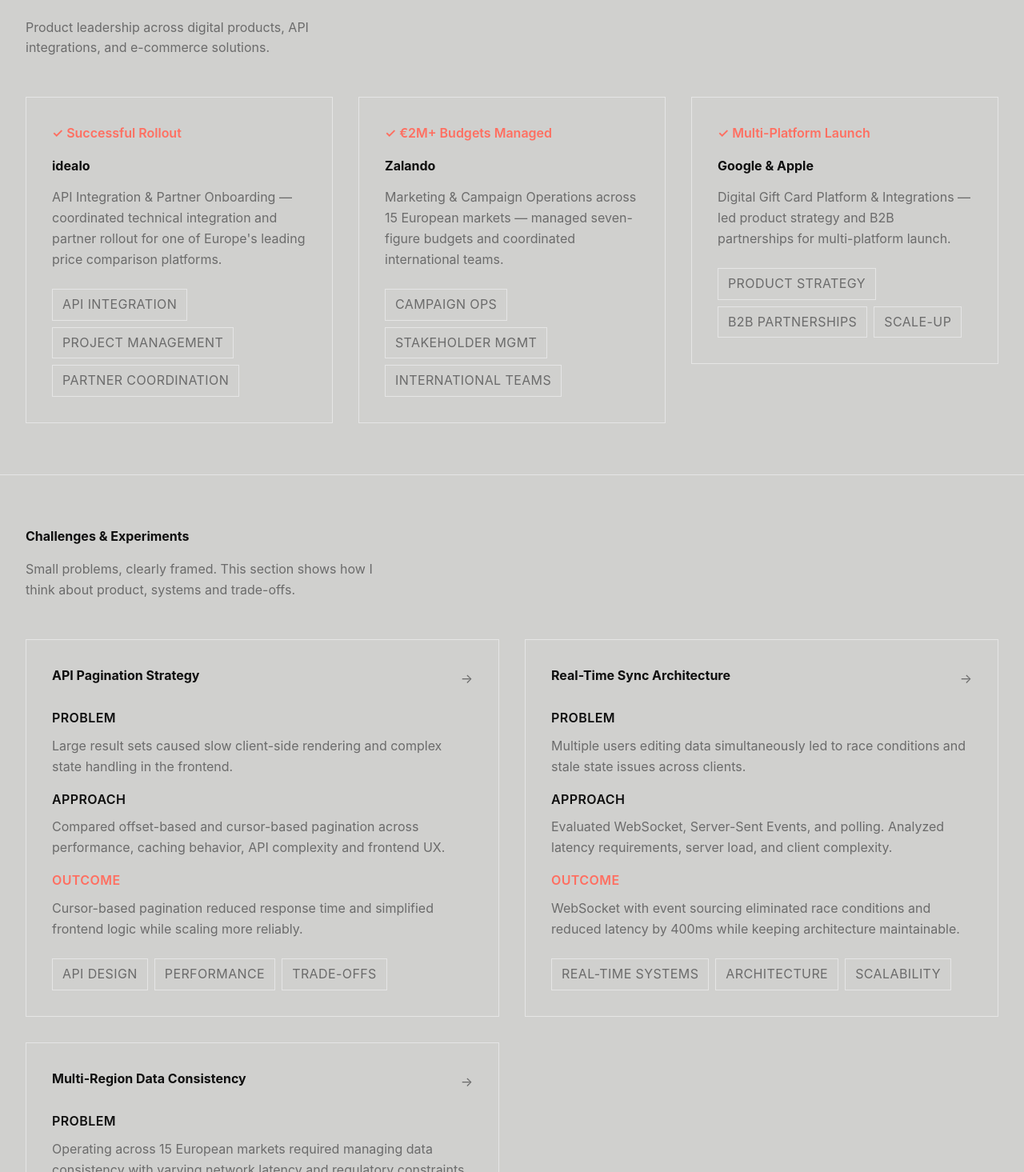
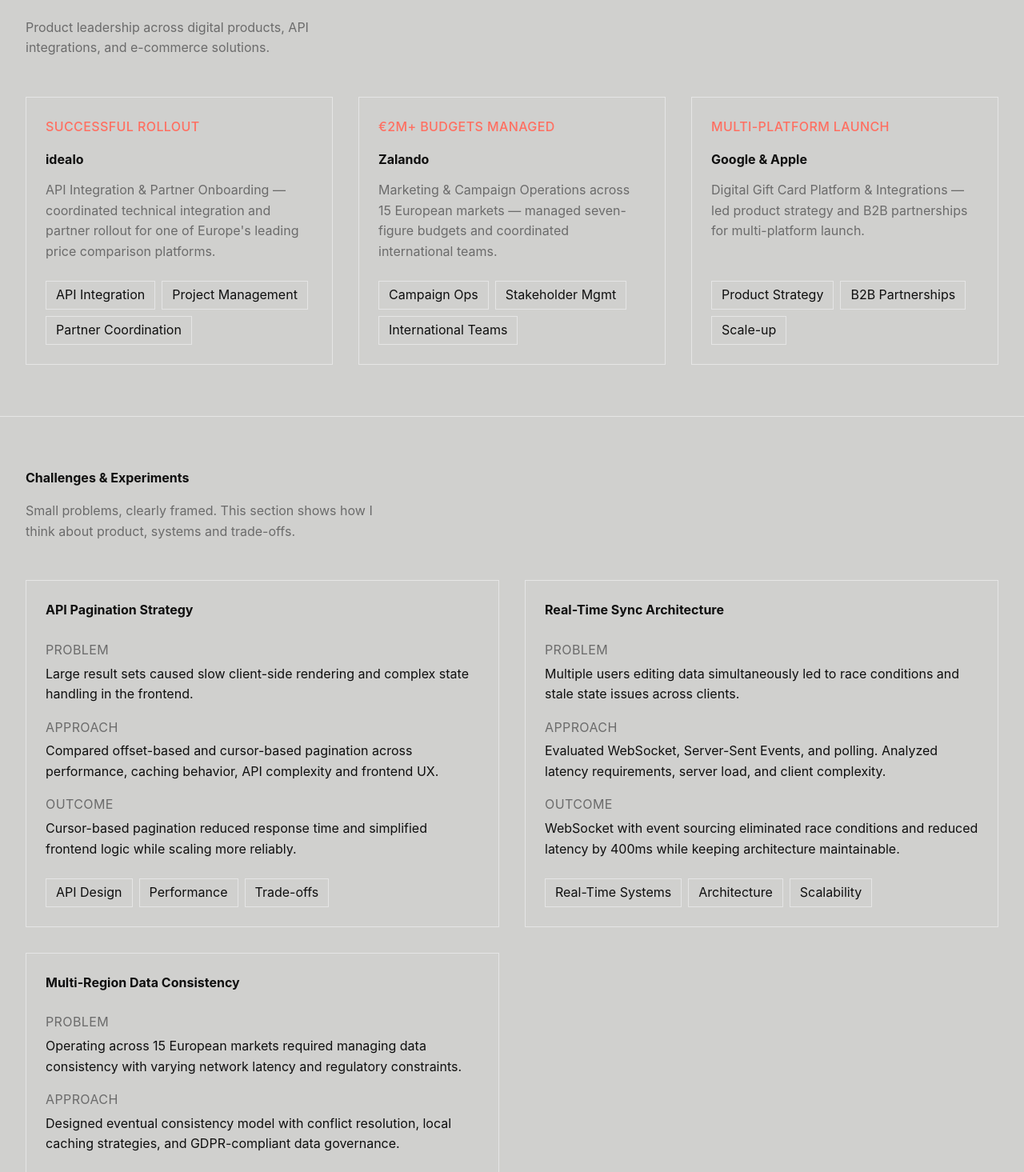
Before and after one commit to denescsaszar/portfolio, a Next.js app: page / in a window 1280 px wide. Shown: the part 885-2350 px from the top of the page at 80% size. Built offline with nearby package versions, Linux system fonts and the light colour scheme.

Commit message:
step-18: add micro-interactions and hover states

```diff
--- a/app/globals.css
+++ b/app/globals.css
@@ -88,3 +88,18 @@
     border-color 0.3s ease,
     color 0.3s ease;
 }
+/* Micro-interactions */
+a {
+  transition: color 0.2s ease;
+}
+
+/* Smooth transitions for interactive elements */
+button,
+[role="button"] {
+  transition: all 0.2s ease;
+}
+
+/* Card hover lift effect */
+.group:hover {
+  transform: translateY(-2px);
+}
--- a/components/ChallengeCard.tsx
+++ b/components/ChallengeCard.tsx
@@ -4,7 +4,7 @@
   approach: string;
   outcome: string;
   tags: string[];
-  href?: string;
+  href: string;
 };
 
 export default function ChallengeCard({
@@ -16,58 +16,49 @@
   href,
 }: ChallengeCardProps) {
   return (
-    <div className="p-8 border border-border bg-background transition-all hover:border-accent hover:-translate-y-1">
-      {/* Header */}
-      <div className="flex justify-between items-start gap-4 mb-6">
-        <h3 className="text-heading-3 font-bold">{title}</h3>
-        {href && (
-          <a
-            href={href}
-            target="_blank"
-            rel="noopener noreferrer"
-            className="text-muted hover:text-foreground transition-colors shrink-0 pt-1"
-            aria-label={`View ${title} on GitHub`}
-          >
-            →
-          </a>
-        )}
-      </div>
+    <a
+      href={href}
+      target="_blank"
+      rel="noopener noreferrer"
+      className="group block border border-border p-6 no-underline transition-all duration-300 hover:border-teal hover:shadow-lg hover:shadow-teal/5"
+    >
+      <h3 className="text-heading-2 font-bold mb-6 group-hover:text-teal transition-colors duration-300">
+        {title}
+      </h3>
 
-      {/* Content */}
       <div className="space-y-4 mb-6">
         <div>
-          <p className="text-body-small font-semibold uppercase tracking-wide mb-2">
+          <p className="text-body-small text-muted uppercase tracking-wide mb-1">
             Problem
           </p>
-          <p className="text-body text-muted leading-relaxed">{problem}</p>
+          <p className="text-body">{problem}</p>
         </div>
 
         <div>
-          <p className="text-body-small font-semibold uppercase tracking-wide mb-2">
+          <p className="text-body-small text-muted uppercase tracking-wide mb-1">
             Approach
           </p>
-          <p className="text-body text-muted leading-relaxed">{approach}</p>
+          <p className="text-body">{approach}</p>
         </div>
 
         <div>
-          <p className="text-body-small font-semibold uppercase tracking-wide mb-2 text-coral">
+          <p className="text-body-small text-muted uppercase tracking-wide mb-1">
             Outcome
           </p>
-          <p className="text-body text-muted leading-relaxed">{outcome}</p>
+          <p className="text-body">{outcome}</p>
         </div>
       </div>
 
-      {/* Tags */}
       <div className="flex flex-wrap gap-2">
         {tags.map((tag) => (
           <span
             key={tag}
-            className="text-caption px-3 py-1.5 border border-border text-muted uppercase tracking-wide"
+            className="text-body-small px-3 py-1 border border-border transition-colors duration-300 group-hover:border-teal/30"
           >
             {tag}
           </span>
         ))}
       </div>
-    </div>
+    </a>
   );
 }
--- a/components/ProjectCard.tsx
+++ b/components/ProjectCard.tsx
@@ -12,22 +12,29 @@
   tags,
 }: ProjectCardProps) {
   return (
-    <div className="p-8 border border-border bg-background transition-all hover:border-accent hover:-translate-y-1">
-      <p className="text-body-small font-semibold text-coral mb-4">
-        ✓ {achievement}
-      </p>
-      <h3 className="text-heading-3 font-bold mb-3">{title}</h3>
-      <p className="text-body text-muted mb-6 leading-relaxed">{description}</p>
+    <article className="group border border-border p-6 flex flex-col h-full transition-all duration-300 hover:border-coral hover:shadow-lg hover:shadow-coral/5">
+      <div className="mb-4">
+        <span className="text-body-small text-coral font-medium uppercase tracking-wide">
+          {achievement}
+        </span>
+      </div>
+
+      <h3 className="text-heading-2 font-bold mb-3 group-hover:text-coral transition-colors duration-300">
+        {title}
+      </h3>
+
+      <p className="text-body text-muted mb-6 flex-grow">{description}</p>
+
       <div className="flex flex-wrap gap-2">
         {tags.map((tag) => (
           <span
             key={tag}
-            className="text-caption px-3 py-1.5 border border-border text-muted uppercase tracking-wide"
+            className="text-body-small px-3 py-1 border border-border transition-colors duration-300 group-hover:border-coral/30"
           >
             {tag}
           </span>
         ))}
       </div>
-    </div>
+    </article>
   );
 }
```
